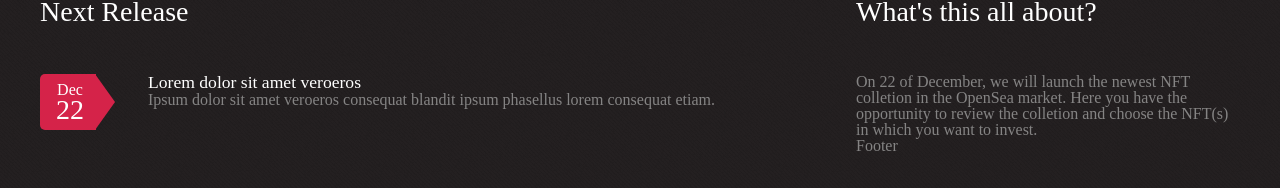
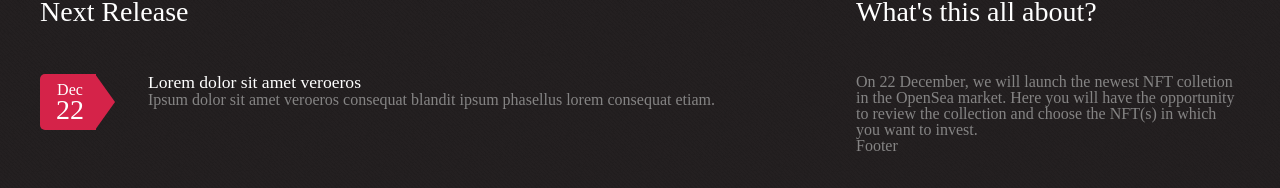
Before and after one commit to vaninaNina/react-js-project, a React (Vite) app in the folder client/: page /register in a window 1280 px wide. Shown: the part 974-1162 px from the top of the page. Built offline with nearby package versions, Linux system fonts and the light colour scheme.

Commit message:
text updated in the footer

```diff
--- a/client/src/components/Footer/Footer.jsx
+++ b/client/src/components/Footer/Footer.jsx
@@ -30,9 +30,9 @@ const Footer = () => {
                 <h2>What's this all about?</h2>
               </header>
               <p>
-                On 22 of December, we will launch the newest NFT colletion in
-                the OpenSea market. Here you have the opportunity to review the
-                colletion and choose the NFT(s) in which you want to invest.
+                On 22 December, we will launch the newest NFT colletion in the
+                OpenSea market. Here you will have the opportunity to review the
+                collection and choose the NFT(s) in which you want to invest.
               </p>
               <footer>
                 <p>Footer</p>
```
